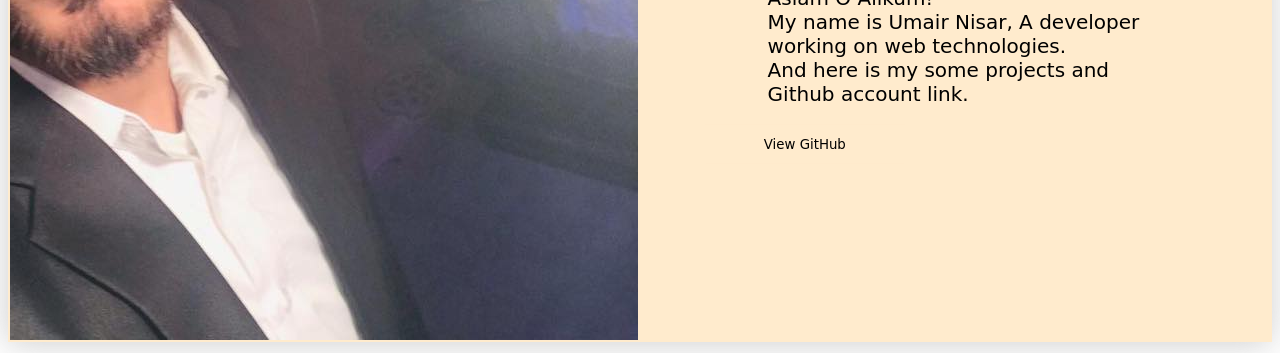
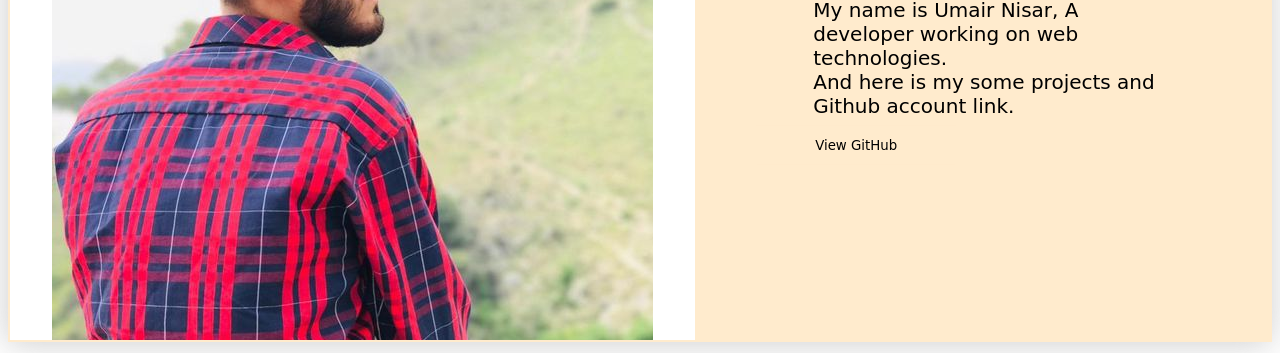
Before and after one commit to umairnisar5/portfolio_web, a plain HTML site: page index.html in a window 1280 px wide. Shown: the part 150-503 px from the top of the page. Drawn offline with Linux system fonts and the light colour scheme.

Commit message:
update a images

```diff
--- a/styles.css
+++ b/styles.css
@@ -10,12 +10,13 @@
   }
   .header_img {
     background-color: white;
-    background-image: url("./img/profile.jpg");
+    background-image: url("./img/profiles.jpg");
     background-repeat: no-repeat;
     background-position: right bottom;
     border: 2px solid blanchedalmond;
     height: 100%;
-    width: 50%;
+    width: 60%;
+    background-position: center;
   }
 
   .header_text {
```
Also changed, not shown: img/profiles.jpg (added), img/umair4.jpg (added), 1 other file.
